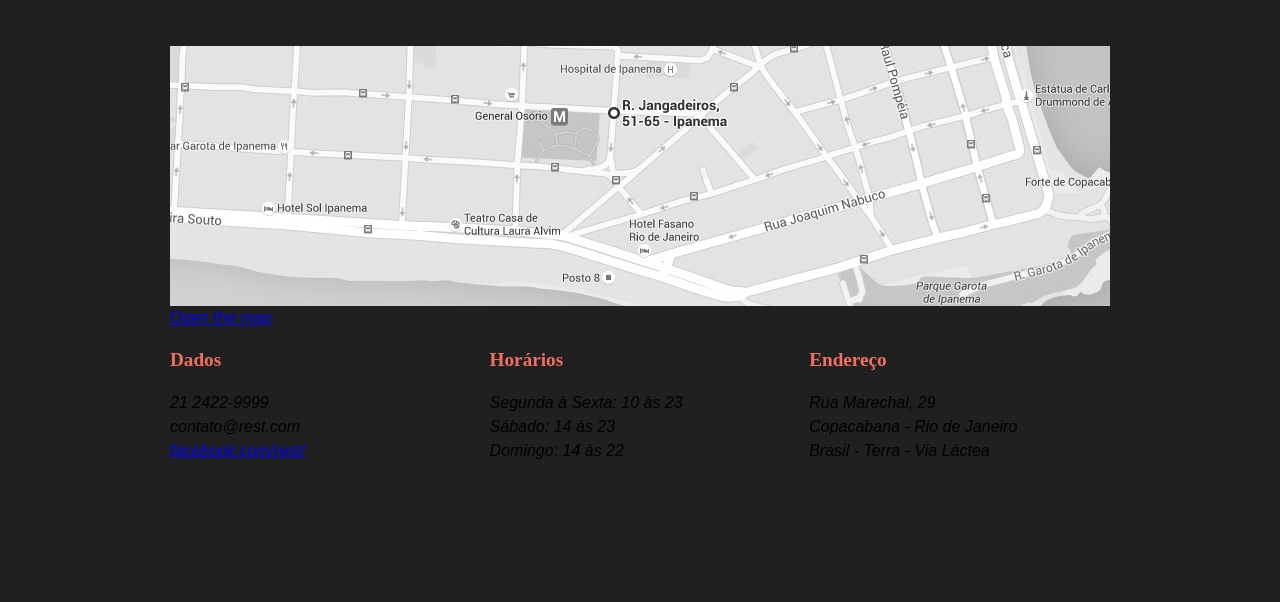
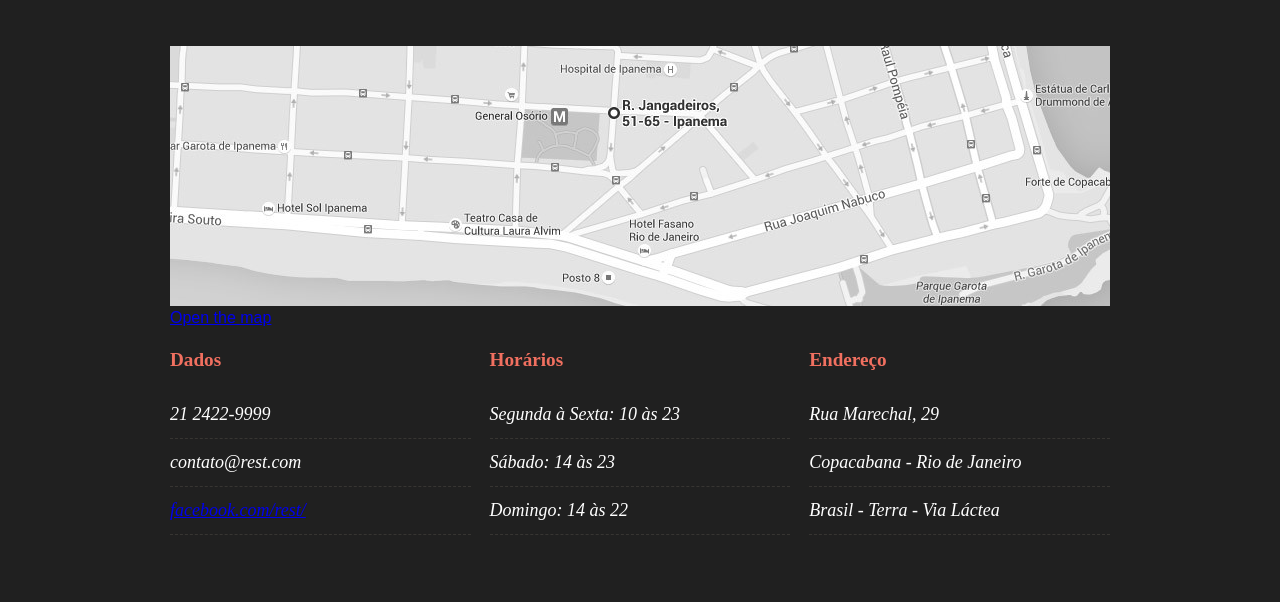
Before and after one commit to nazarepiedady/rest-static-website, a plain HTML site: page contact.html in a window 1280 px wide. Shown: the part 562-1164 px from the top of the page. Drawn offline with Linux system fonts and the light colour scheme.

Commit message:
chore: style the `contact`, `address`, and `opening-hours` descriptions

```diff
--- a/public/styles/contact.css
+++ b/public/styles/contact.css
@@ -34,3 +34,20 @@
 	padding-left: 0;
 	list-style-type: '';
 }
+
+.contact-list__item,
+.address-list__item,
+.opening-hours-list__item {
+	color: #fff;
+	font-family: serif;
+	font-size: 1.125rem;
+	padding-top: 0.625rem;
+	padding-bottom: 0.625rem;
+	border-bottom: 0.0625rem dashed #373532;
+}
+
+.contact-list__link {
+	color: #f17060;
+	text-underline-offset: 0.6ex;
+	text-decoration-thickness: 0.1ex;
+}
```
